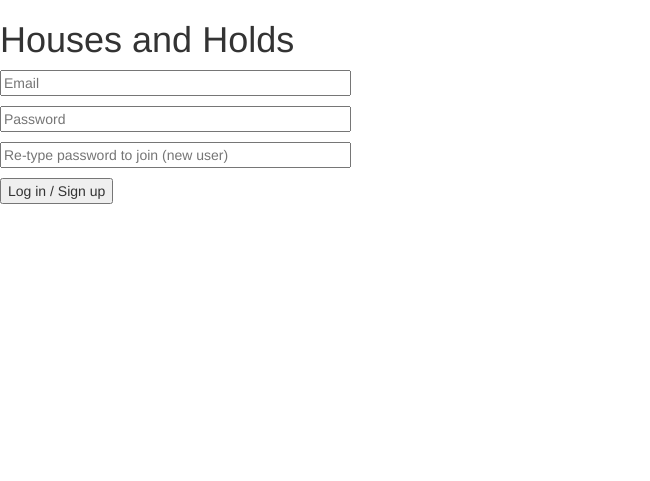
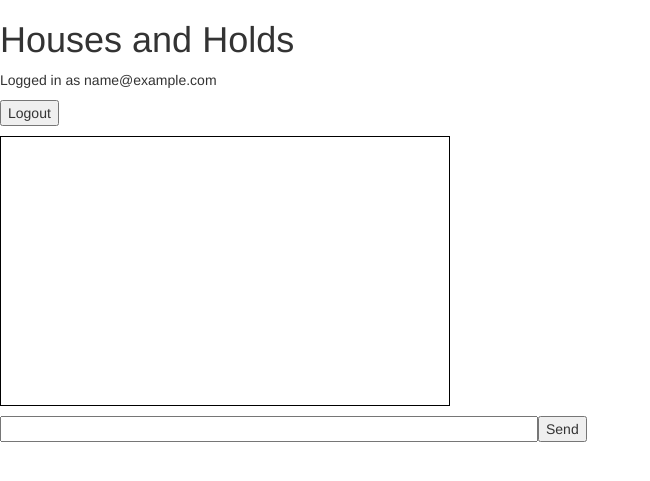
Before and after one commit to honestyman/houses_and_holds, a PHP site: page /index.php in a window 1280 px wide. Shown: the top 481 px of the page, without its empty margins (0-650 px from the left). Run offline with PHP 8.4, Linux system fonts and the light colour scheme; the visitor is signed in with stand-in values (Sample User, id 1); a stand-in replaces the project's code that opens the database connection; some libraries are stand-ins or nearby versions.

Commit message:
Add chatbox (partial)

```diff
--- a/index.php
+++ b/index.php
@@ -5,6 +5,18 @@
 <title>Houses and Holds</title>
 <link rel="stylesheet" href="https://maxcdn.bootstrapcdn.com/bootstrap/3.3.7/css/bootstrap.min.css">
 <script src="https://ajax.googleapis.com/ajax/libs/jquery/3.2.1/jquery.min.js"></script>
+<style>
+#chatbox {
+    text-align:left;
+    margin-bottom:10px;
+    margin-top:10px;
+    padding:10px;
+    background:#fff;
+    height:270px;
+    width:450px;
+    border:1px solid #000;
+    overflow:auto; }
+</style>
 </head>
 <body>
 <div>
@@ -13,21 +25,63 @@
 
 require_once "src/charMakeOffline.php";
 
+session_start();
+
 // Login/signup form
-echo "<form action='dashboard.php' method='post'>";
-echo "<p><input type='email' name='username' placeholder='Email' size='40' /></p>";
+function loginForm(){
+echo "<form action='index.php' method='post'>";
+echo "<p><input type='email' name='user_email' placeholder='Email' size='40' /></p>";
 echo "<p><input type='password' name='password' placeholder='Password' size='40' /></p>";
 echo "<p><input type='password' name='password2' placeholder='Re-type password to join (new user)' size='40' /></p>";
 echo "<p><input type='submit' name='login' value='Log in / Sign up' /></p>";
 echo "</form>";
+}
+
+// Check if login form is submitted
+if(isset($_POST['login'])){
+  if($_POST['user_email'] != ""){
+    $_SESSION['user_email'] = stripslashes(htmlspecialchars($_POST['user_email']));
+    $fp = fopen("log.html", 'a');
+    fwrite($fp, "<div class='msgln'>" . $_SESSION['user_email'] . " has logged in.<br /></div>");
+    fclose($fp);
+  } else {
+    echo "<span class='error'>Please type in an email.</span>";
+  }
+}
+
+if(!isset($_SESSION['user_email'])){
+  loginForm();
+} else {
+  echo "<p>Logged in as " . $_SESSION['user_email'];
+  echo "<form action='index.php' method='post'>";
+  echo "<input type='hidden' name='exit_email' value='" . $_SESSION['user_email'] . "' />";
+  echo "<input type='submit' name='logout' value='Logout' />";
+  echo "</form></p>";
+
+  echo "<div id='chatbox'>";
+  if(file_exists("log.html") && filesize("log.html") > 0){
+    $handle = fopen("log.html", "r");
+    $contents = fread($handle, filesize("log.html"));
+    fclose($handle);
+
+    echo $contents;
+  }
+  echo "</div>";
+  echo "<form name='message' action=''>";
+  echo "<input name='usermsg' type='text' id='usermsg' size='63' />";
+  echo "<input name='submitmsg' type='submit' id='submitmsg' value='Send' />";
+  echo "</form>";
+}
 
 // Check if the logout form is submitted
 if ( isset( $_POST['logout'] ) ) {
-  $user_email = "";
-  $pw = "";
-  $pw2 = "";
-  echo "<p>You are logged out</p>";
-  exit;
+  $exit_email = $_POST['exit_email'];
+  $fp = fopen("log.html", 'a');
+  fwrite($fp, "<div class='msgln'>" . $exit_email . " has logged out.<br /></div>");
+  fclose($fp);
+
+  session_destroy();
+  header("Location: index.php");
 }
 
 // Check if quitlogout form is submitted
@@ -51,6 +105,52 @@ if ( isset( $_POST['logoutfail'] ) ) {
 }
 
 ?>
+
+<script type="text/javascript" src="http://ajax.googleapis.com/ajax/libs/jquery/1.3/jquery.min.js"></script>
+
+<script type="text/javascript">
+// jQuery Document
+$(document).ready(function(){
+});
+
+//jQuery Document
+$(document).ready(function(){
+	//If user wants to end session
+	$("#exit").click(function(){
+		var exit = confirm("Are you sure you want to end the session?");
+		if(exit==true){window.location = 'index.php?logout=true';}
+	});
+});
+
+//If user submits the form
+$("#submitmsg").click(function(){
+		var clientmsg = $("#usermsg").val();
+		$.post("post.php", {text: clientmsg});
+		$("#usermsg").attr("value", "");
+		loadLog();
+	return false;
+});
+
+function loadLog(){
+	var oldscrollHeight = $("#chatbox").attr("scrollHeight") - 20; //Scroll height before the request
+	$.ajax({
+		url: "log.html",
+		cache: false,
+		success: function(html){
+			$("#chatbox").html(html); //Insert chat log into the #chatbox div
+
+			//Auto-scroll
+			var newscrollHeight = $("#chatbox").attr("scrollHeight") - 20; //Scroll height after the request
+			if(newscrollHeight > oldscrollHeight){
+				$("#chatbox").animate({ scrollTop: newscrollHeight }, 'normal'); //Autoscroll to bottom of div
+			}
+	  	},
+	});
+}
+
+setInterval (loadLog, 2500);
+</script>
+
 </div>
 </body>
 </html>
--- a/test.php
+++ b/test.php
@@ -1,5 +1,5 @@
 <html><body>
 <?php
-echo password_hash("", PASSWORD_DEFAULT);
+echo password_hash("1234", PASSWORD_DEFAULT);
  ?>
 </body></html>
```
Also changed, not shown: post.php (added, +10 -0 lines), log.html (added), 1 other file.
